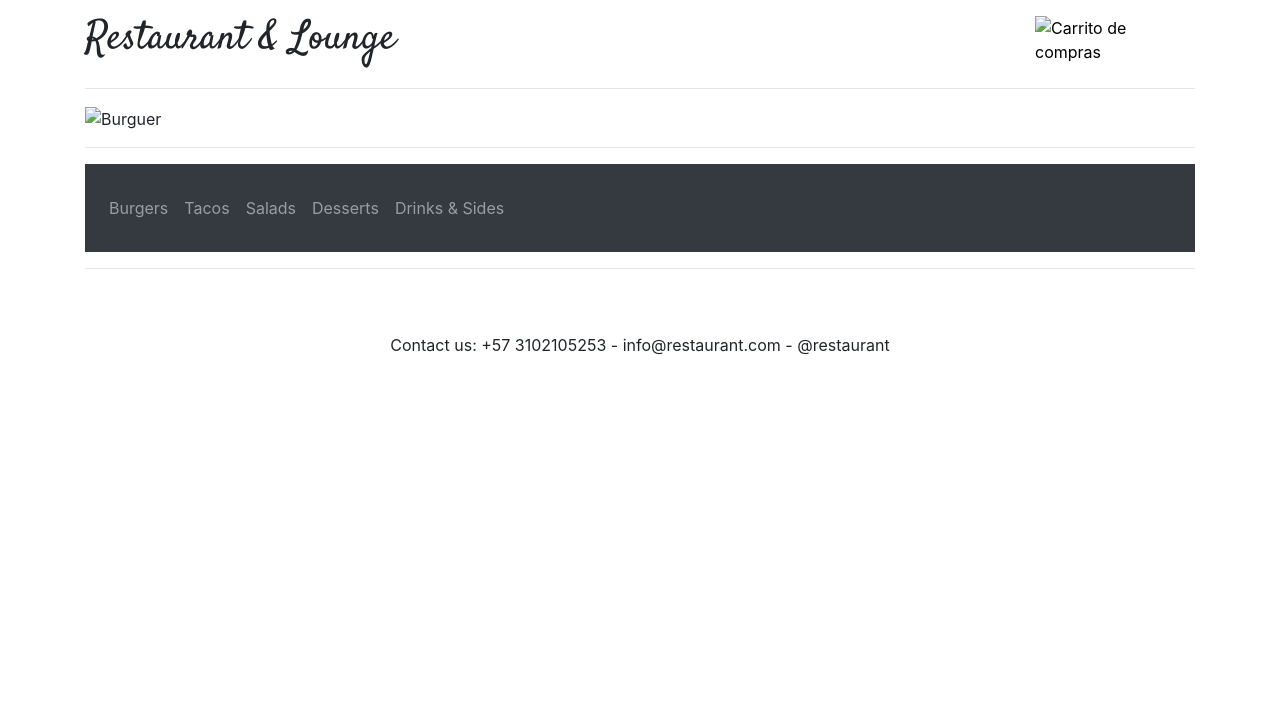
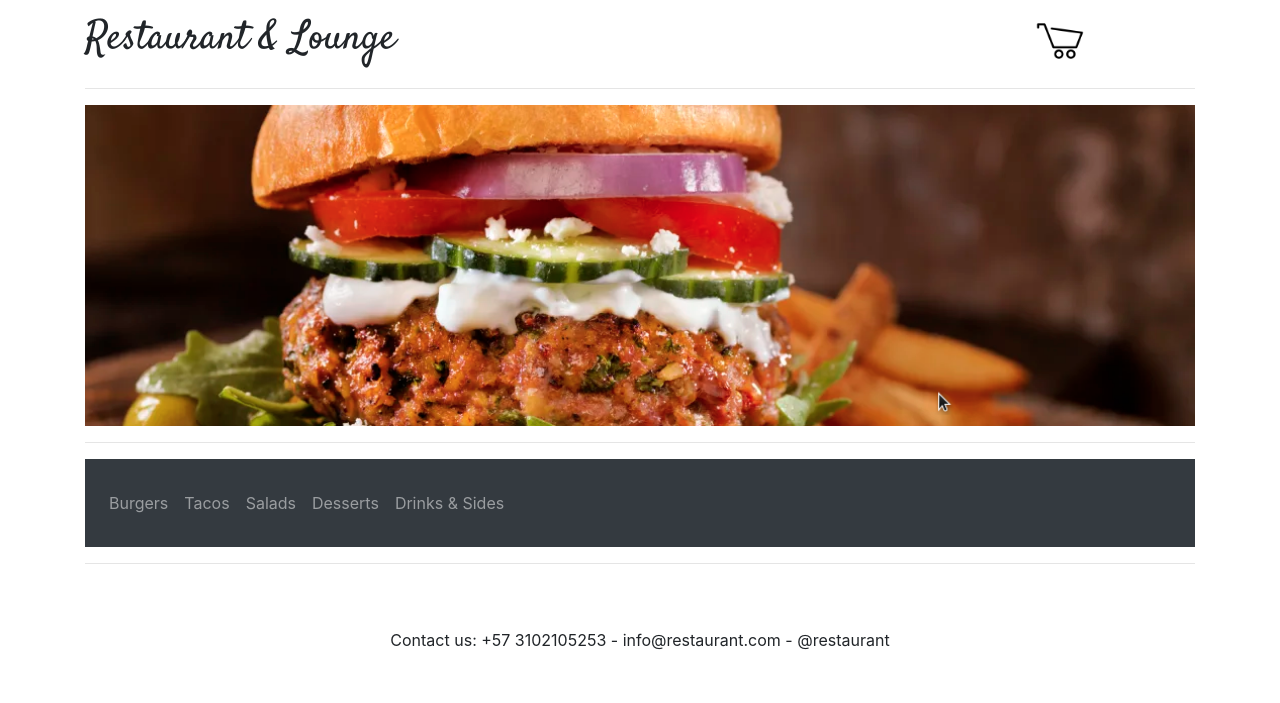
Before and after one commit to DavidMS73/Parcial1Web, a website: page index.html in a window 1280 px wide. Drawn offline with nearby package versions, Linux system fonts and the light colour scheme; the site is published under a folder, as on GitHub Pages, so addresses that start at the root find nothing; no server answers.

Commit message:
Update index.html

```diff
--- a/index.html
+++ b/index.html
@@ -30,7 +30,7 @@
           <div class="col-2">
             <a href="#" id="orderDetailBtn" class="text--color-black"
               ><img
-                src="/images/carrito.png"
+                src="images/carrito.png"
                 class="image--height-50"
                 alt="Carrito de compras"
               />
@@ -42,7 +42,7 @@
         <hr />
       </header>
 
-      <img src="/images/banner.png" class="image--width-100" alt="Burguer" />
+      <img src="images/banner.png" class="image--width-100" alt="Burguer" />
 
       <hr />
 
```
